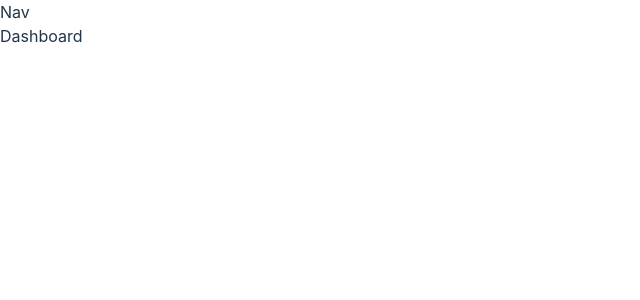
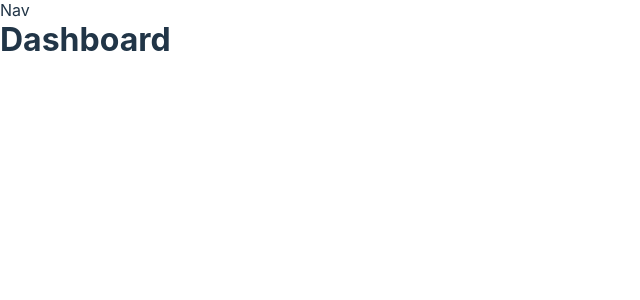
Before and after one commit to abhimanyuspark/youtube, a React (Vite) app: page / in a window 1280 px wide. Shown: the top 300 px of the page, without its empty margins (0-640 px from the left). Built offline with nearby package versions, Linux system fonts and the light colour scheme.

Commit message:
refactor styles and update Dashboard component structure; add youtubeSlice and server files

```diff
--- a/src/index.css
+++ b/src/index.css
@@ -1,6 +1,6 @@
 :root {
   font-family: Inter, system-ui, Avenir, Helvetica, Arial, sans-serif;
-  line-height: 1.5;
+  /* line-height: 1.5; */
   font-weight: 400;
 
   color-scheme: light dark;
@@ -22,16 +22,22 @@ a:hover {
   color: #535bf2;
 }
 
-body {
+* {
   margin: 0;
   padding: 0;
   box-sizing: border-box;
+}
+
+body {
   min-height: 100vh;
 }
 
 h1 {
   font-size: 3.2em;
-  line-height: 1.1;
+}
+
+h2 {
+  font-size: 2rem;
 }
 
 button {
--- a/src/pages/__root/Dashboard.jsx
+++ b/src/pages/__root/Dashboard.jsx
@@ -1,11 +1,11 @@
-import React from 'react'
+import React from "react";
 
 const Dashboard = () => {
   return (
     <div>
-      Dashboard
+      <h2>Dashboard</h2>
     </div>
-  )
-}
+  );
+};
 
-export default Dashboard
+export default Dashboard;
```
Also changed, not shown: src/redux/fetures/youtubeSlice.jsx (added), src/redux/server/server.jsx (added).
